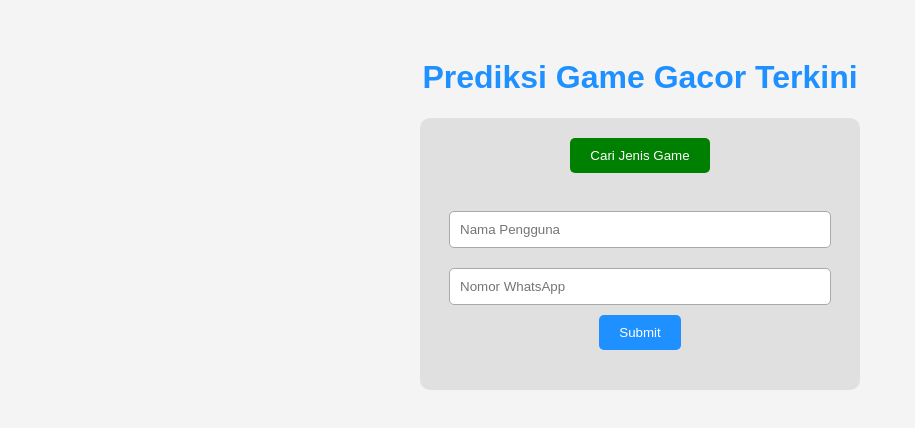
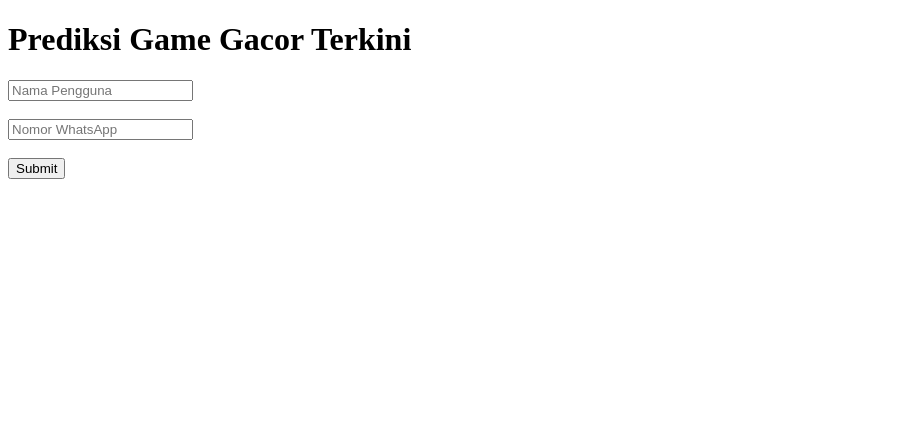
Before and after one commit to akulaku855/Prediksi_Game_Gacor, a plain HTML site: page index.html in a window 1280 px wide. Shown: the whole page, without its empty margins (0-915 px from the left). Drawn offline with Linux system fonts and the light colour scheme.

Commit message:
Update index.html

```diff
--- a/index.html
+++ b/index.html
@@ -2,101 +2,34 @@
 <html lang="id">
 <head>
   <meta charset="UTF-8" />
-  <meta name="viewport" content="width=device-width, initial-scale=1.0"/>
-  <title>Prediksi Game Gacor</title>
-  <style>
-    body {
-      font-family: Arial, sans-serif;
-      background-color: #f4f4f4;
-      text-align: center;
-      padding-top: 30px;
-    }
-
-    h1 {
-      color: dodgerblue;
-    }
-
-    .container {
-      background-color: #e0e0e0;
-      max-width: 400px;
-      margin: auto;
-      padding: 20px;
-      border-radius: 10px;
-    }
-
-    input[type="text"] {
-      padding: 10px;
-      width: 90%;
-      margin: 10px 0;
-      border-radius: 5px;
-      border: 1px solid #aaa;
-    }
-
-    .btn-green {
-      background-color: green;
-      color: white;
-      padding: 10px 20px;
-      border: none;
-      border-radius: 5px;
-      margin-bottom: 10px;
-    }
-
-    .btn-blue {
-      background-color: dodgerblue;
-      color: white;
-      padding: 10px 20px;
-      border: none;
-      border-radius: 5px;
-      cursor: pointer;
-    }
-
-    .result {
-      margin-top: 20px;
-      font-size: 18px;
-      font-weight: bold;
-      color: darkgreen;
-    }
-  </style>
+  <title>Form Gacor</title>
 </head>
 <body>
 
   <h1>Prediksi Game Gacor Terkini</h1>
 
-  <div class="container">
-    <button class="btn-green">Cari Jenis Game</button><br><br>
+  <form onsubmit="submitForm(); return false;">
+    <input type="text" id="username" placeholder="Nama Pengguna"><br><br>
+    <input type="text" id="whatsapp" placeholder="Nomor WhatsApp"><br><br>
+    <button type="submit">Submit</button>
+  </form>
 
-    <form onsubmit="submitForm(); return false;">
-      <input type="text" id="username" placeholder="Nama Pengguna"><br>
-      <input type="text" id="phone" placeholder="Nomor WhatsApp"><br>
-      <button type="submit" class="btn-blue">Submit</button>
-    </form>
-
-    <div id="result" class="result"></div>
-  </div>
+  <div id="result"></div>
 
   <script>
     function submitForm() {
-      const username = document.getElementById("username").value;
-      const phone = document.getElementById("phone").value;
+      const name = document.getElementById("username").value;
+      const wa = document.getElementById("whatsapp").value;
 
-      if (username === "" || phone === "") {
-        document.getElementById("result").innerHTML = "❗ Mohon isi semua data.";
+      if (name === "" || wa === "") {
+        document.getElementById("result").innerText = "Harap isi semua data.";
         return;
       }
 
-      // Prediksi Gacor Game Acak
-      const games = [
-         "Mahjong Wins 3, Piramid Bonanza, Starlight Princess, Gates Of Gatot Kaca 1000, Lucky Tiger",
-         "Lucky Neo, Wild Bandito, Mahjong Ways, Wild Bounty Showdown, Fortune Gods"
-	 "Mahjong Princess, Mining Bonanza, Lucky Fortune"
-	  "Win Win Neko, Roma II, Super Fortune"
+      const games = ["Wild Bandito", "Roma II", "Lucky Neo"];
+      const random = games[Math.floor(Math.random() * games.length)];
 
-
-      ];
-      const randomGame = games[Math.floor(Math.random() * games.length)];
-
-      document.getElementById("result").innerHTML =
-        `🔮 Halo <b>${username}</b>, prediksi game gacor untukmu hari ini: <br><span style="color:blue;">${randomGame}</span>`;
+      document.getElementById("result").innerHTML = `Halo ${name}, prediksi game: <b>${random}</b>`;
     }
   </script>
 
```
